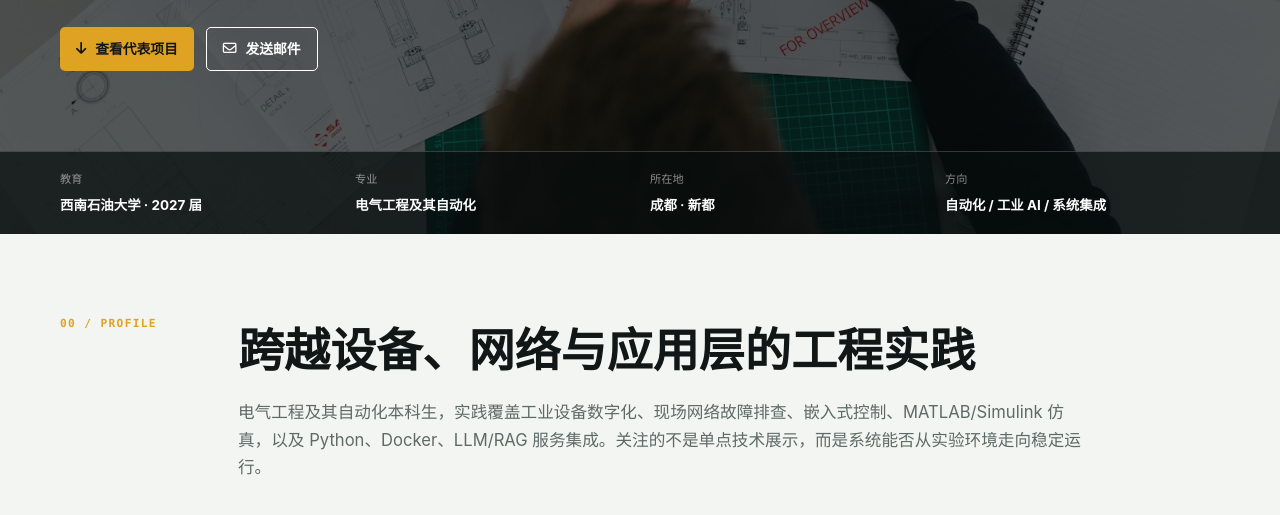
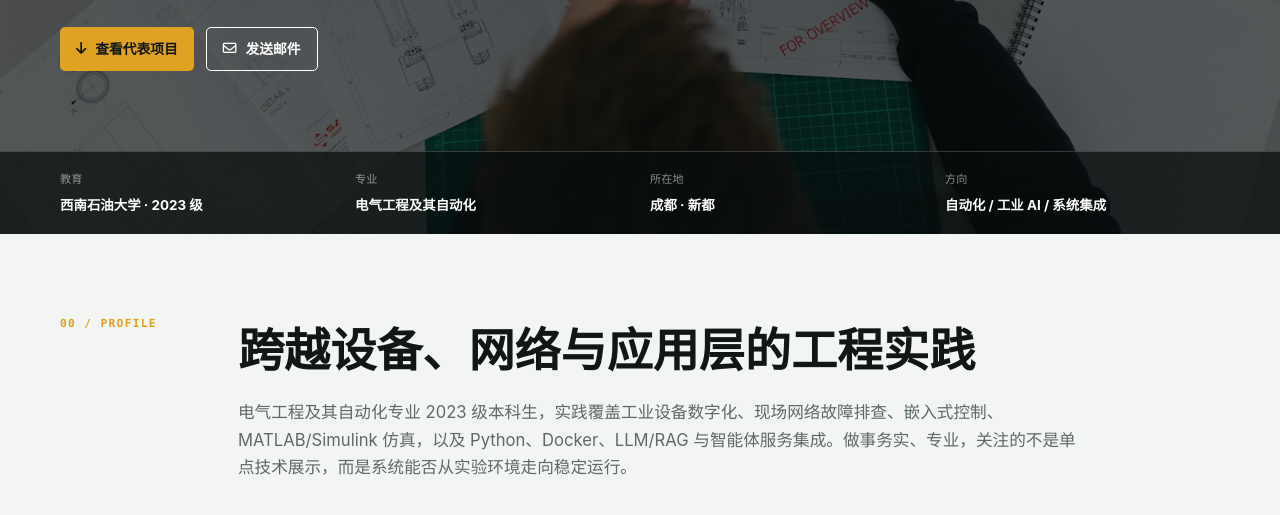
Before and after one commit to nomadpanda1/lyf-resume, a plain HTML site: page index.html in a window 1280 px wide. Shown: the part 470-985 px from the top of the page. Drawn offline with Linux system fonts and the light colour scheme.

Commit message:
fix: correct education and engineering profile

```diff
--- a/index.html
+++ b/index.html
@@ -36,7 +36,7 @@
         </div>
       </div>
       <div class="hero-facts" aria-label="基本信息">
-        <div><span>教育</span><strong>西南石油大学 · 2027 届</strong></div>
+        <div><span>教育</span><strong>西南石油大学 · 2023 级</strong></div>
         <div><span>专业</span><strong>电气工程及其自动化</strong></div>
         <div><span>所在地</span><strong>成都 · 新都</strong></div>
         <div><span>方向</span><strong>自动化 / 工业 AI / 系统集成</strong></div>
@@ -47,7 +47,7 @@
       <div class="section-index">00 / PROFILE</div>
       <div class="intro-copy">
         <h2 id="profile-title">跨越设备、网络与应用层的工程实践</h2>
-        <p>电气工程及其自动化本科生，实践覆盖工业设备数字化、现场网络故障排查、嵌入式控制、MATLAB/Simulink 仿真，以及 Python、Docker、LLM/RAG 服务集成。关注的不是单点技术展示，而是系统能否从实验环境走向稳定运行。</p>
+        <p>电气工程及其自动化专业 2023 级本科生，实践覆盖工业设备数字化、现场网络故障排查、嵌入式控制、MATLAB/Simulink 仿真，以及 Python、Docker、LLM/RAG 与智能体服务集成。做事务实、专业，关注的不是单点技术展示，而是系统能否从实验环境走向稳定运行。</p>
       </div>
       <div class="contact-strip">
         <a href="tel:+8615388375500"><i class="fa-solid fa-phone"></i><span>153-8837-5500</span></a>
```
